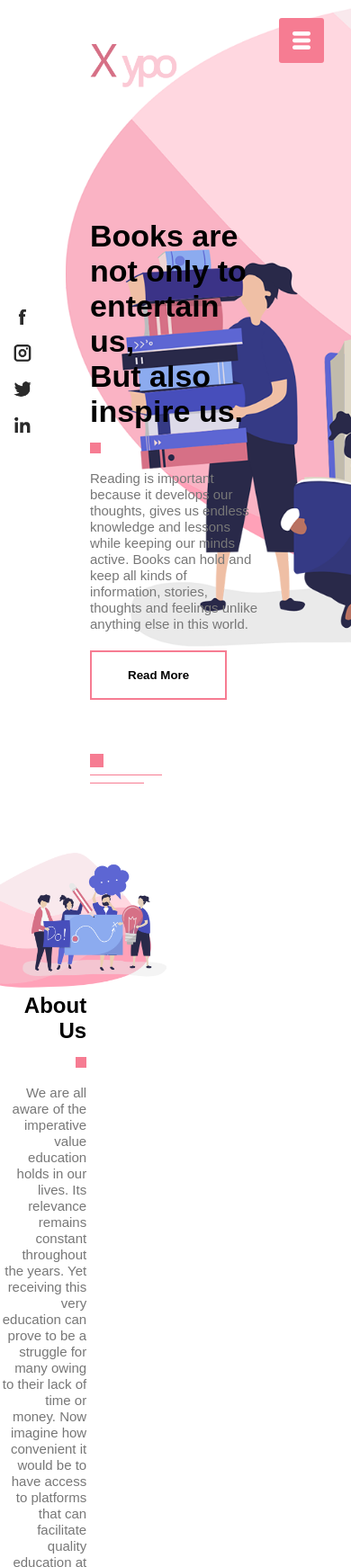
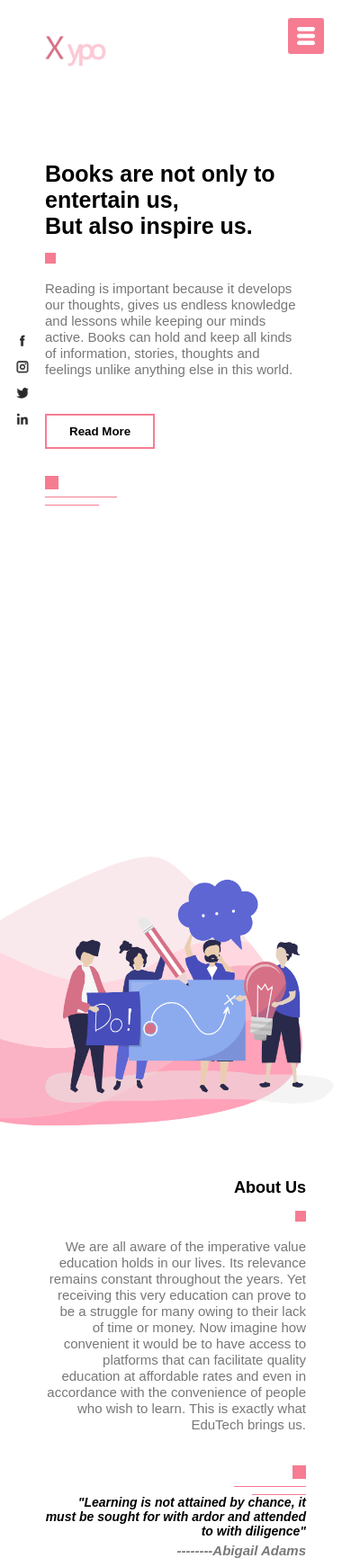
Before and after one commit to Firoz01/Xypo, a plain HTML site: page index.html in a window 390 px wide. Shown: the top 1742 px of the page at 90% size. Drawn offline with Linux system fonts and the light colour scheme; some packages are replaced by stand-ins of ours; a script that the page names is missing.

Commit message:
responsive completed for mobo device

```diff
--- a/index.html
+++ b/index.html
@@ -5,6 +5,7 @@
     <meta http-equiv="X-UA-Compatible" content="IE=edge">
     <meta name="viewport" content="width=device-width, initial-scale=1.0">
     <link rel="stylesheet" href="style.css">
+    <link rel="stylesheet" href="responsive.css">
     <script src="https://cdn.jsdelivr.net/gh/cferdinandi/smooth-scroll/dist/smooth-scroll.polyfills.min.js"></script>
     <title>Xypo Website</title>
 </head>
--- /dev/null
+++ b/responsive.css
@@ -0,0 +1,75 @@
+@media only screen and (max-width: 770px){
+    #header{
+        background-image: none;
+    }
+    .container{
+        margin: 0 50px 0 50px;
+    }
+    .logo{
+        margin-top: 27px;
+        width: 70px;
+    }
+    .header-text{
+        margin-top: 100px;
+    }
+    h1{
+        font-size: 25px;
+    }
+
+    #menuBtn{
+        width: 40px;
+        height: 40px;
+    }
+    #menuBtn img {
+        margin: 10px;
+    }
+    .header-text button {
+        margin-top: 40px;
+        margin-bottom: 30px;
+    }
+    .common-btn {
+        padding: 10px 25px;
+    }
+    .social-icons img{
+        width: 14px;
+        margin: 15px auto;
+
+    }
+    .about-left-col, .about-right-col{
+        flex-basis: 100%;
+    }
+    .about-text{
+        margin: 50px 50px 0;
+    }
+    .about-text h2{
+        font-size: 18px;
+    }
+    .about-text h3 {
+        font-size: 14px;
+    }
+    #features {
+        padding: 50px 0;
+    }
+    .feature-col {
+        flex-basis: 100%;
+    }
+    .feature-btn {
+        justify-content: space-evenly;
+    }
+    .course-left-col {
+        flex-basis: 100%;
+        margin-bottom: 100px;
+    }
+    .course-right-col {
+        flex-basis: 100%;
+    }
+    .contact-left-col, .contact-right-col {
+        flex-basis: 100%;
+    }
+    #sideNav {
+        width: 140px;
+    }
+    nav ul li a {
+        font-size: small;
+    }
+}
--- a/style.css
+++ b/style.css
@@ -7,7 +7,7 @@
 /*----------header CSS------------*/
 #header{
     height: 100vh;
-    background: url(./images/background.png);
+    background-image: url(./images/background.png);
     background-position: center;
     background-size: cover;
 }
```
